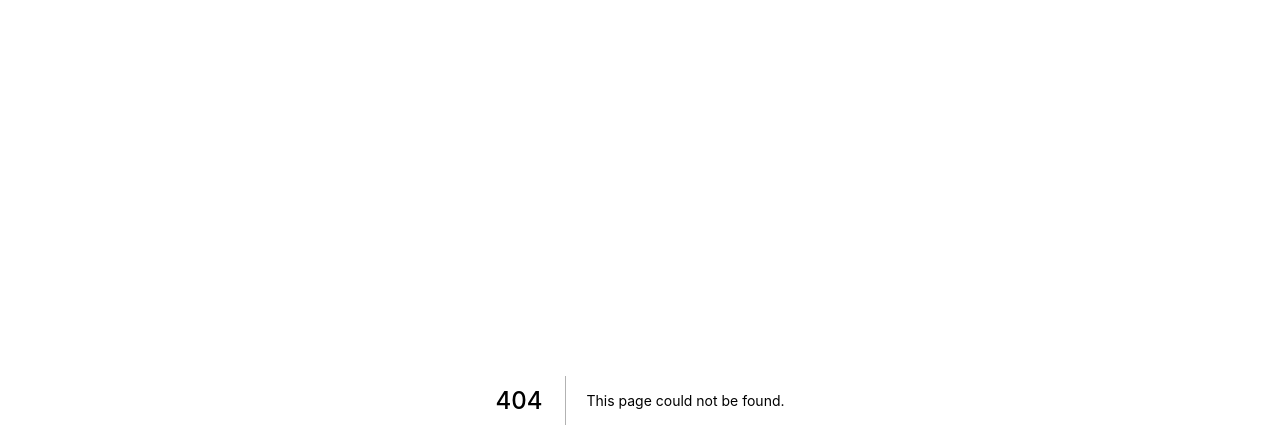
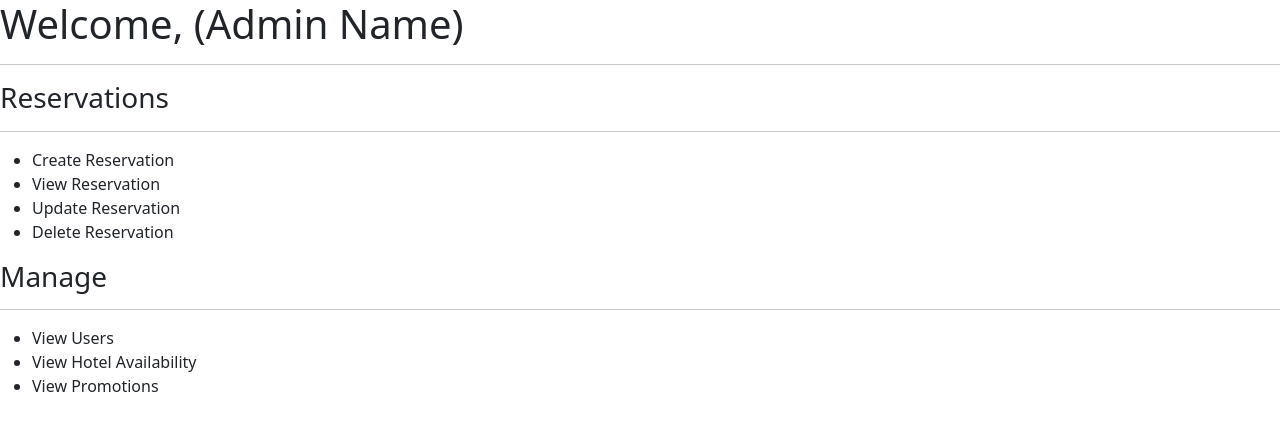
Before and after one commit to TelloVilla/Hotel-App-Project, a Next.js app: page /admin in a window 1280 px wide. Before the commit this address had no page. Shown: the top 448 px of the page. Built offline with nearby package versions, Linux system fonts and the light colour scheme.

Commit message:
updated user page, added link to user page in header component

```diff
--- a/components/header.js
+++ b/components/header.js
@@ -13,7 +13,9 @@ export default function Header(){
                     <ul className="navbar-nav me-auto mb-2 mb-lg-0">
                         <li className="nav-item">
                             <Link href="/"><a className="nav-link active" aria-current="page" >Home</a></Link>
-
+                        </li>
+                        <li className="nav-item">
+                            <Link href="/user"><a className="nav-link active" aria-current="page" >User Account</a></Link>
                         </li>
                         <li className="nav-item">
                             <Link href="/testPage"><a className="nav-link active" aria-current="page" >testPage</a></Link>
--- a/data/users.json
+++ b/data/users.json
@@ -32,5 +32,15 @@
       "hotels": []
     },
     "reservations": []
+  },
+  {
+    "id": "287444jo",
+    "username": "jose",
+    "hash": "$2a$10$gp3ls8vLfKISHybVaDWt2.PQ57tgsWILbASqaEX6Y5WB3kbdNeEp.",
+    "admin": {
+      "status": false,
+      "hotels": []
+    },
+    "reservations": []
   }
 ]
--- a/package.json
+++ b/package.json
@@ -14,7 +14,8 @@
     "bootstrap": "^5.1.0",
     "next": "11.1.2",
     "react": "17.0.2",
-    "react-bootstrap": "^2.0.0-rc.1",
+    "react-bootstrap": "^2.0.0",
+    "react-bootstrap-validation": "^0.1.11",
     "react-dom": "17.0.2",
     "sass": "^1.39.0"
   },
--- /dev/null
+++ b/pages/admin.js
@@ -0,0 +1,35 @@
+import React from 'react'
+
+const admin = () => {
+    return (
+        <div>
+        <head>
+            <title>Admin Account</title>
+        </head>
+        <h1>Welcome, (Admin Name)</h1>
+        <hr></hr>
+        <div className="tile reservation-info">
+            <h3 className="header-text">Reservations</h3>
+            <hr></hr>
+            <ul>
+                <li>Create Reservation</li>
+                <li>View Reservation</li>
+                <li>Update Reservation</li>
+                <li>Delete Reservation</li>
+            </ul>
+        </div>
+
+        <div className="tile manage">
+            <h3 className="header-text">Manage</h3>
+            <hr></hr>
+            <ul>
+                <li>View Users</li>
+                <li>View Hotel Availability</li>
+                <li>View Promotions</li>
+            </ul>
+        </div>
+    </div>
+    )
+}
+
+export default admin
--- a/pages/loginForm.js
+++ b/pages/loginForm.js
@@ -21,8 +21,8 @@ export default function loginForm() {
         body: JSON.stringify(data)
     })
 
-    if(res.ok) {
-      return router.push('/')
+    if(res.ok) { //should have a check to see if login is customer or admin
+      return router.push('/user')
     }
     else {
       return router.push('/something')
```
Also changed, not shown: pages/registerForm.js (+37 -37 lines), pages/user.js (added, +93 -0 lines), styles/user.module.css (added), 1 other file (tests, documents, lock files or other folders).
